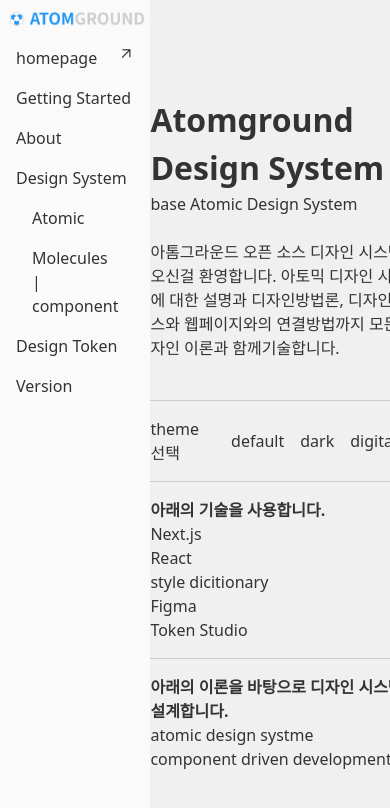
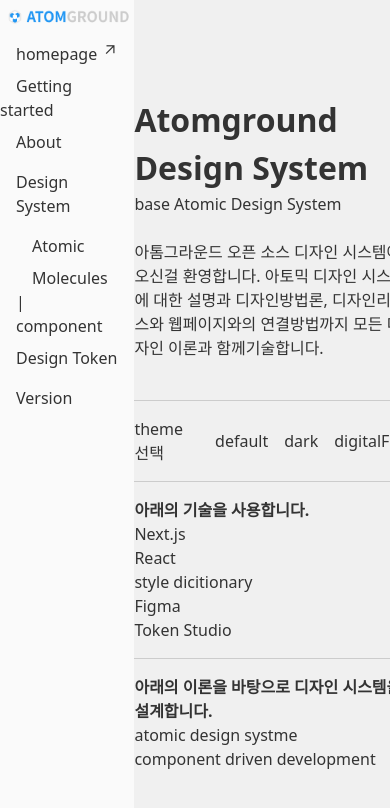
Before and after one commit to jsy1023/AtomDesignToken, a Next.js app: page / in a window 390 px wide. Shown: the top 808 px of the page. Built offline with nearby package versions, Linux system fonts and the light colour scheme.

Commit message:
Input 컴포넌트 정의

```diff
--- a/app/(docs)/component/page.tsx
+++ b/app/(docs)/component/page.tsx
@@ -0,0 +1,20 @@
+const ComponentHome = () => {
+  return (
+    <div>
+      <h2>Input</h2>
+      <p className="text-textSub">데이터의 값을 입력합니다.</p>
+      <Input />
+    </div>
+  );
+};
+
+export default ComponentHome;
+
+function Input() {
+  return (
+    <input
+      type="text"
+      className="bg-inputBackgroundStandard border-inputBorderStandard border px-4 py-2 rounded-xs"
+    />
+  );
+}
--- a/app/(docs)/layout.tsx
+++ b/app/(docs)/layout.tsx
@@ -51,8 +51,11 @@
           <p className="px-4"></p>
         </div>
         <ul>
-          <li className="px-4 py-2">
-            <p>Getting Started</p>
+          <li>
+            <Link href={"/"} className="px-4 py-2">
+              Getting started
+            </Link>
+            <p></p>
           </li>
 
           <li className="px-4 py-2">
@@ -64,8 +67,11 @@
               <li className="px-4 py-2">
                 <p>Atomic</p>
               </li>
-              <li className="px-4 py-2">
-                <p>Molecules | component</p>
+              <li>
+                <Link href={"/component"} className="px-4 py-2">
+                  Molecules | component
+                </Link>
+                <p></p>
               </li>
             </ul>
           </li>
--- a/app/component/component.css
+++ b/app/component/component.css
@@ -4,22 +4,26 @@
 
 @layer base {
   h1 {
-    @apply text-mobileH1 lg:text-h1;
+    @apply text-mobileH1 lg:text-h1 text-textStandard;
   }
   h2 {
-    @apply text-mobileH2 lg:text-h2;
+    @apply text-mobileH2 lg:text-h2 text-textStandard;
   }
   h3 {
-    @apply text-mobileH3 lg:text-h3;
+    @apply text-mobileH3 lg:text-h3 text-textStandard;
   }
   h4 {
-    @apply text-mobileH4 lg:text-h4;
+    @apply text-mobileH4 lg:text-h4 text-textStandard;
   }
   h5 {
-    @apply text-mobileH5 lg:text-h5;
+    @apply text-mobileH5 lg:text-h5 text-textStandard;
   }
   h6 {
-    @apply text-mobileH6 lg:text-h6;
+    @apply text-mobileH6 lg:text-h6 text-textStandard;
+  }
+
+  p {
+    @apply text-base text-textStandard;
   }
 
   hr {
--- a/tailwind.config.ts
+++ b/tailwind.config.ts
@@ -16,6 +16,11 @@
         fillCard: "var(--fill-card)",
         fillBoarder: "var(--fill-border)",
         textStandard: "var(--text-standard)",
+        textSub: "var(--text-sub)",
+        textReverse: "var(--text-reverse)",
+        textSubReverse: "var(--text-sub-reverse)",
+        inputBackgroundStandard: "var(--input-background-standard)",
+        inputBorderStandard: "var(--input-border-standard)",
       },
       fontSize: {
         // Desktop
@@ -106,6 +111,15 @@
           },
         ],
       },
+      borderRadius: {
+        common: "var(--rounded-common)",
+        none: "var(--rounded-none)",
+        xs: "var(--rounded-xs)",
+        sm: "var(--rounded-sm)",
+        md: "var(--rounded-md)",
+        lg: "var(--rounded-lg)",
+        full: "var(--rounded-full)",
+      },
       fontFamily: {
         main: ["var(--main-title)"],
         body: ["var(--desktop-body-base-font-family)"],
--- a/token.json
+++ b/token.json
@@ -1285,10 +1285,6 @@
   },
   "$themes": [],
   "$metadata": {
-    "tokenSetOrder": [
-      "global",
-      "dark",
-      "digitalFont"
-    ]
+    "tokenSetOrder": ["global", "dark", "digitalFont"]
   }
 }
```
Also changed, not shown: app/globals.css (+24 -30 lines).
